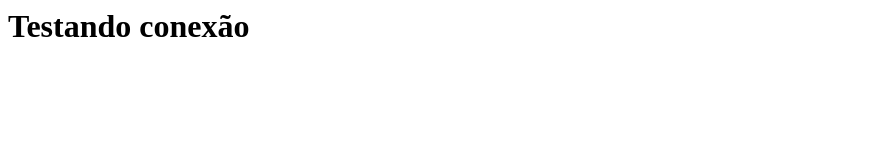
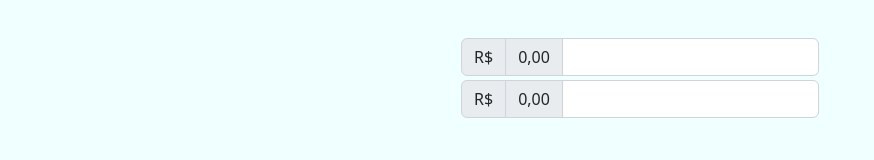
Before and after one commit to Challengerbrz/teste-github, a plain HTML site: page inicio.html in a window 1280 px wide. Shown: the whole page, without its empty margins (0-874 px from the left). Drawn offline with nearby package versions, Linux system fonts and the light colour scheme.

Commit message:
In´cio da criação de formulário

```diff
--- a/inicio.html
+++ b/inicio.html
@@ -1,13 +1,31 @@
-<html lang="en">
+<html lang="pt-br">
 <head>
     <meta charset="UTF-8">
     <meta http-equiv="X-UA-Compatible" content="IE=edge">
     <meta name="viewport" content="width=device-width, initial-scale=1.0">
-    <title>VAIIIIIIIII PRACINHA</title>
+    <link href="https://cdn.jsdelivr.net/npm/bootstrap@5.2.0/dist/css/bootstrap.min.css" rel="stylesheet" integrity="sha384-gH2yIJqKdNHPEq0n4Mqa/HGKIhSkIHeL5AyhkYV8i59U5AR6csBvApHHNl/vI1Bx" crossorigin="anonymous">
+    <link rel="stylesheet" href="styles.css">
+    <title>Início</title>
 </head>
 <body>
 
-    <h1>Testando conexão</h1>
+    <div>
+        <form action="">
+            <div class="input-group mb-1">
+                <span class="input-group-text">R$</span>
+                <span class="input-group-text">0,00</span>
+                <input type="text" class="form-control" aria-label="Valor em reais (Com v´rgula e duas casas decimais">
+              </div>
 
+              <div class="input-group mb-1">
+                <span class="input-group-text">R$</span>
+                <span class="input-group-text">0,00</span>
+                <input type="text" class="form-control" aria-label="Valor em reais (Com v´rgula e duas casas decimais">
+              </div>
+
+
+        </form>
+    </div>
+    <script src="https://cdn.jsdelivr.net/npm/bootstrap@5.2.0/dist/js/bootstrap.bundle.min.js" integrity="sha384-A3rJD856KowSb7dwlZdYEkO39Gagi7vIsF0jrRAoQmDKKtQBHUuLZ9AsSv4jD4Xa" crossorigin="anonymous"></script>
 </body>
 </html>
--- /dev/null
+++ b/styles.css
@@ -0,0 +1,18 @@
+div {
+    left: auto;
+    right: auto;
+    width: 30%;
+    border: 1px;
+}
+
+form {
+    position: absolute;
+    top: 10%;
+    left: 50%;
+    margin-right: -50%;
+    transform: translate(-50%, -50%)
+}
+
+body {
+    background-color: azure;
+}
```
